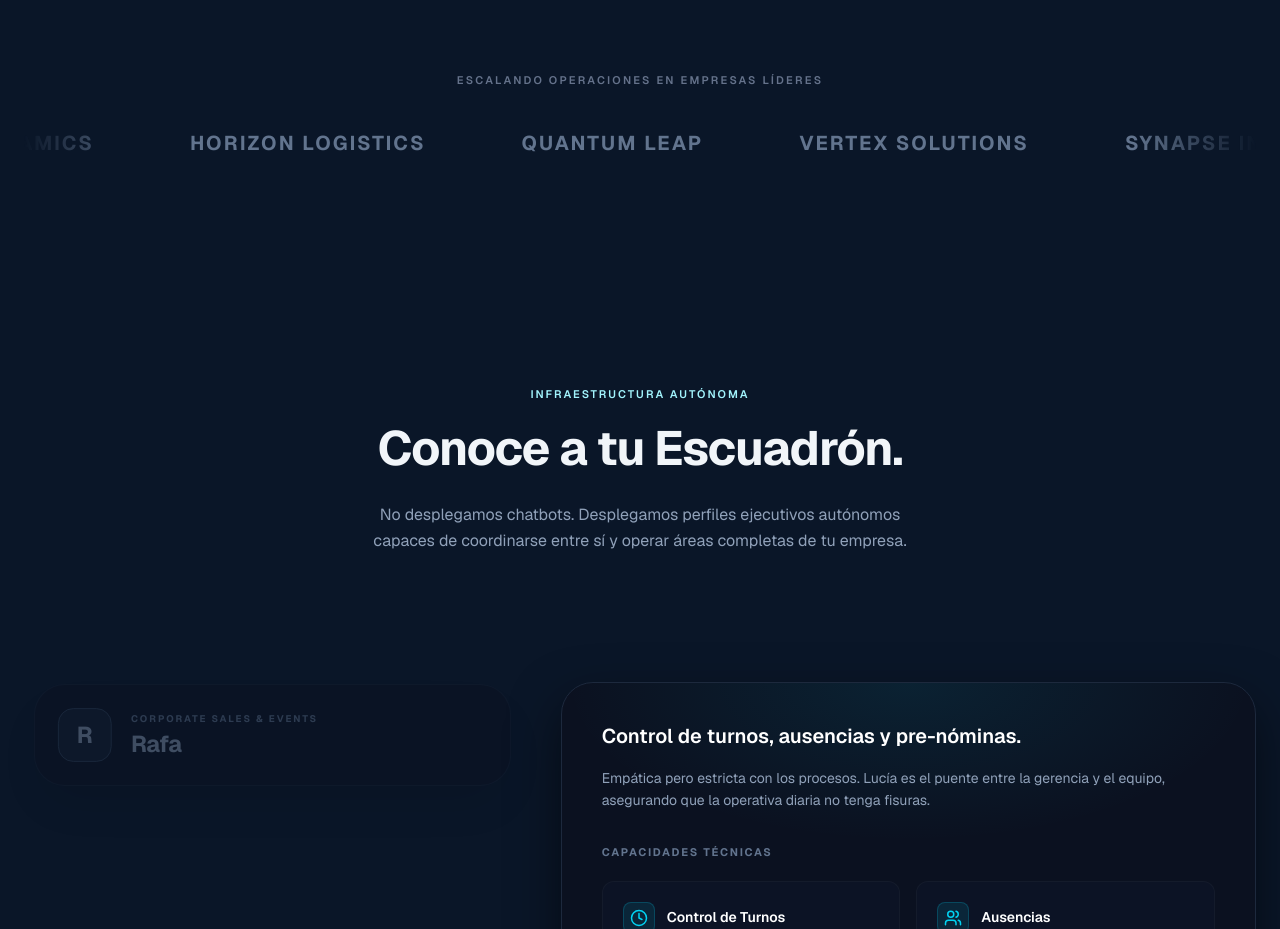
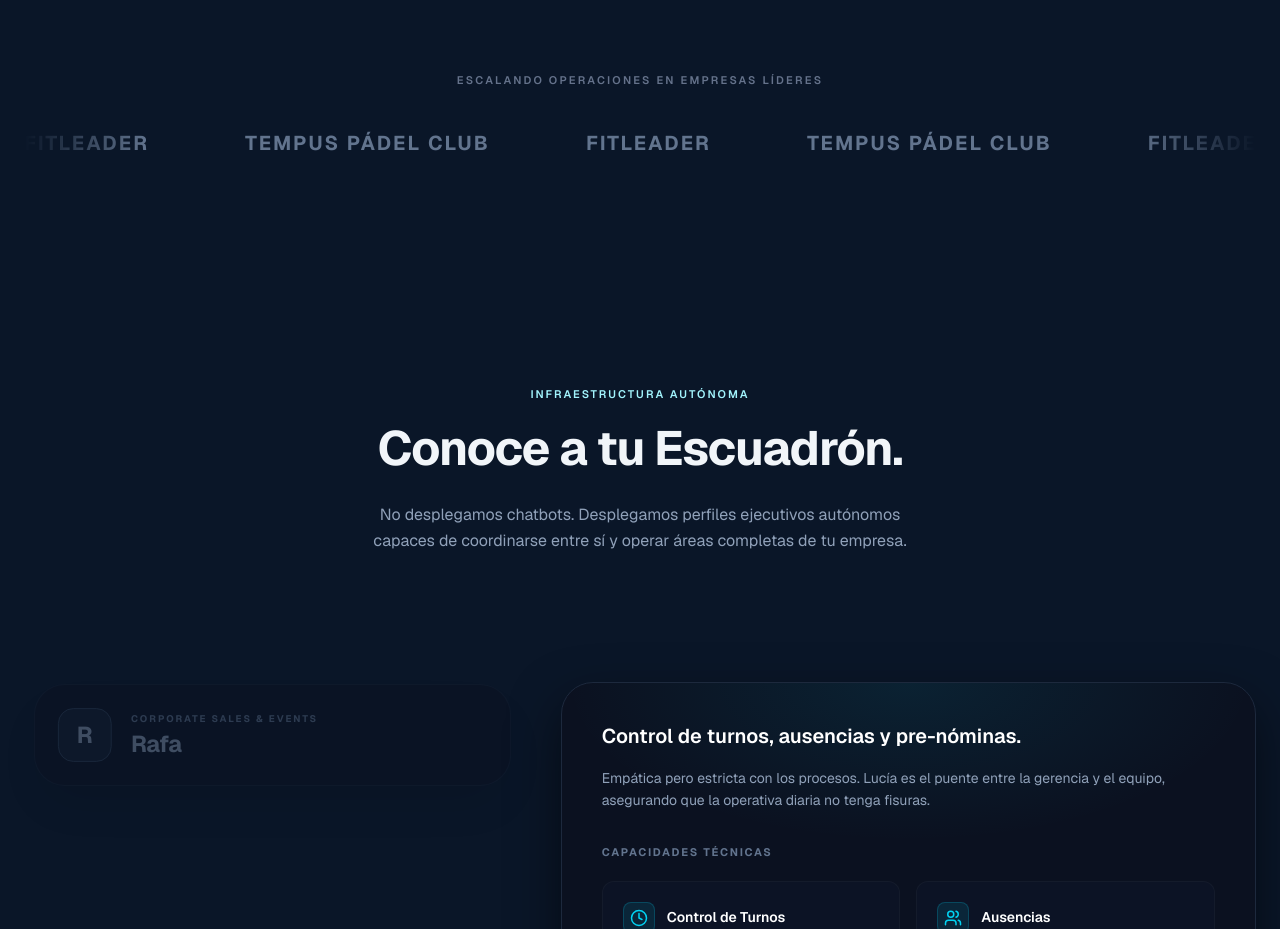
Before and after one commit to polnovejarque/cendrai-web, a React (Vite) app: page / in a window 1280 px wide. Shown: the part 3360-4289 px from the top of the page. Built offline with nearby package versions, Linux system fonts and the light colour scheme.

Commit message:
chore: replace mock companies with real clients (Tempus, FitLeader)

```diff
--- a/src/components/LogoTicker.tsx
+++ b/src/components/LogoTicker.tsx
@@ -1,12 +1,12 @@
 import { motion } from 'framer-motion'
 
 const companies = [
-  'ACME CORP',
-  'NEXUS DYNAMICS',
-  'HORIZON LOGISTICS',
-  'QUANTUM LEAP',
-  'VERTEX SOLUTIONS',
-  'SYNAPSE INDUSTRIES'
+  'TEMPUS PÁDEL CLUB',
+  'FITLEADER',
+  'TEMPUS PÁDEL CLUB',
+  'FITLEADER',
+  'TEMPUS PÁDEL CLUB',
+  'FITLEADER'
 ]
 
 export default function LogoTicker() {
```
